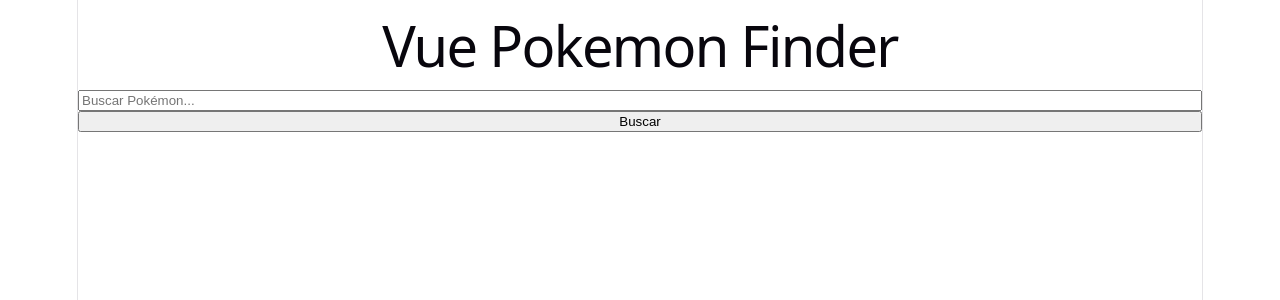
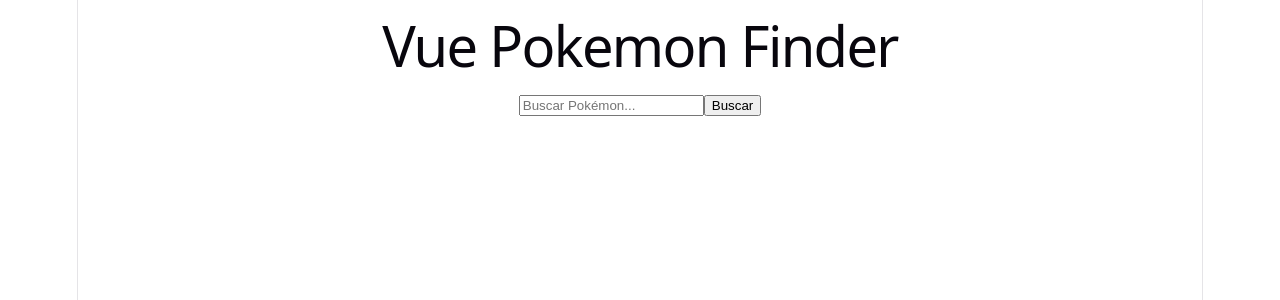
Before and after one commit to christianzambher/code-exercises, a Vue app in the folder frontend-practice/vue-movie-app/: page / in a window 1280 px wide. Shown: the top 300 px of the page. Built offline with nearby package versions, Linux system fonts and the light colour scheme.

Commit message:
feat: refactor app into reusable components with props and emits

```diff
--- a/frontend-practice/vue-movie-app/src/App.vue
+++ b/frontend-practice/vue-movie-app/src/App.vue
@@ -1,12 +1,13 @@
 <script setup>
 import { ref } from 'vue'
+import SearchBar from './components/SearchBar.vue'
+import PokemonCard from './components/PokemonCard.vue'
 
-const query = ref("")
 const pokemon = ref(null)
 const loading = ref(false)
 const error = ref(null)
 
-async function searchPokemon() {
+async function searchPokemon(name) {
   if (!query.value.trim()) return
 
   try {
@@ -41,14 +42,8 @@
 <template>
   <h1>Vue Pokemon Finder</h1>
 
-  <!-- 🔍 Input -->
-  <input
-    v-model="query"
-    @keyup.enter="searchPokemon"
-    placeholder="Buscar Pokémon..."
-  />
-
-  <button @click="searchPokemon">Buscar</button>
+  <!-- 🔍 Search -->
+  <SearchBar @search="searchPokemon" />
 
   <!-- ⏳ Loading -->
   <p v-if="loading">Cargando...</p>
@@ -56,13 +51,6 @@
   <!-- ❌ Error -->
   <p v-if="error">{{ error }}</p>
 
-  <!-- 🎴 Card -->
-  <div v-if="pokemon" class="card">
-    <h2>{{ pokemon.name.toUpperCase() }}</h2>
-
-    <img :src="pokemon.image" />
-    <img :src="pokemon.shiny" />
-
-    <p>Tipo: {{ pokemon.types.join(', ') }}</p>
-  </div>
+  <!-- 🃏 Pokémon Card -->
+  <PokemonCard v-if="pokemon" :pokemon="pokemon" />
 </template>
--- /dev/null
+++ b/frontend-practice/vue-movie-app/src/components/PokemonCard.vue
@@ -0,0 +1,16 @@
+<script setup>
+defineProps({
+  pokemon: Object
+})
+</script>
+
+<template>
+  <div class="card">
+    <h2>{{ pokemon.name.toUpperCase() }}</h2>
+
+    <img :src="pokemon.image" />
+    <img :src="pokemon.shiny" />
+
+    <p>Tipo: {{ pokemon.types.join(', ') }}</p>
+  </div>
+</template>
--- /dev/null
+++ b/frontend-practice/vue-movie-app/src/components/SearchBar.vue
@@ -0,0 +1,24 @@
+<script setup>
+import { ref } from 'vue'
+
+const emit = defineEmits(['search'])
+
+const input = ref("")
+
+function handleSearch() {
+  if (!input.value.trim()) return
+  emit('search', input.value)
+}
+</script>
+
+<template>
+  <div>
+    <input
+      v-model="input"
+      @keyup.enter="handleSearch"
+      placeholder="Buscar Pokémon..."
+    />
+
+    <button @click="handleSearch">Buscar</button>
+  </div>
+</template>
```
Also changed, not shown: 1 other file (tests, documents, lock files or other folders).
